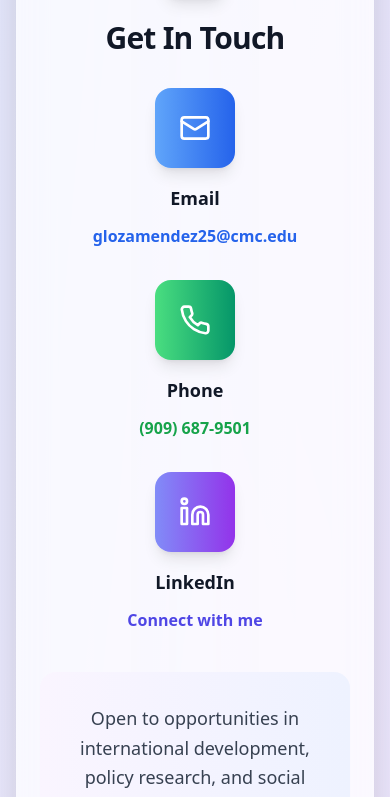
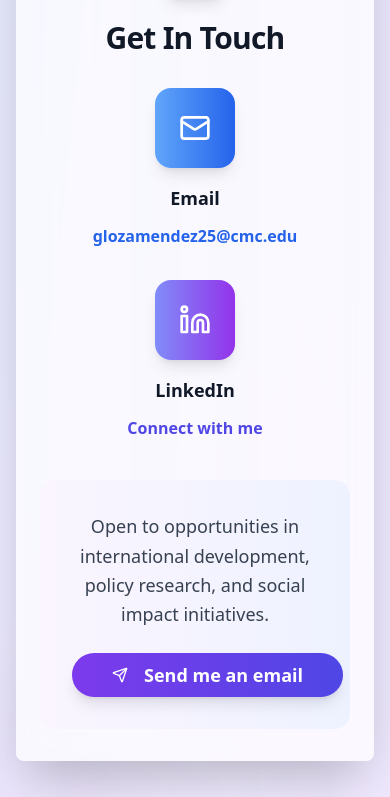
Before and after one commit to glozamendez/global-impact-website, a React (Vite) app: page / in a window 390 px wide. Shown: the part 7677-8474 px from the top of the page. Built offline with nearby package versions, Linux system fonts and the light colour scheme.

Commit message:
Remove personal phone number
Removes the user's personal phone number from the contact section.

```diff
--- a/src/components/ContactSection.tsx
+++ b/src/components/ContactSection.tsx
@@ -1,7 +1,7 @@
 
 import { Card, CardContent, CardHeader, CardTitle } from "@/components/ui/card";
 import { Button } from "@/components/ui/button";
-import { Mail, Phone, Linkedin, Send, MessageSquare } from "lucide-react";
+import { Mail, Linkedin, Send, MessageSquare } from "lucide-react";
 
 export const ContactSection = () => {
   return (
@@ -28,7 +28,7 @@ export const ContactSection = () => {
             <CardTitle className="text-3xl text-gray-900">Get In Touch</CardTitle>
           </CardHeader>
           <CardContent className="pb-8">
-            <div className="grid md:grid-cols-3 gap-8 mb-10">
+            <div className="grid md:grid-cols-2 gap-8 mb-10">
               <div className="text-center group">
                 <div className="w-20 h-20 bg-gradient-to-r from-blue-400 to-blue-600 rounded-2xl flex items-center justify-center mx-auto mb-4 shadow-lg group-hover:shadow-xl group-hover:scale-110 transition-all duration-300">
                   <Mail className="w-8 h-8 text-white" />
@@ -39,19 +39,6 @@ export const ContactSection = () => {
                   className="text-blue-600 hover:text-blue-800 transition-colors break-all font-semibold text-base"
                 >
                   glozamendez25@cmc.edu
-                </a>
-              </div>
-
-              <div className="text-center group">
-                <div className="w-20 h-20 bg-gradient-to-r from-green-400 to-emerald-600 rounded-2xl flex items-center justify-center mx-auto mb-4 shadow-lg group-hover:shadow-xl group-hover:scale-110 transition-all duration-300">
-                  <Phone className="w-8 h-8 text-white" />
-                </div>
-                <h3 className="font-bold text-gray-900 mb-3 text-lg">Phone</h3>
-                <a
-                  href="tel:+19096879501"
-                  className="text-green-600 hover:text-green-800 transition-colors font-semibold text-base"
-                >
-                  (909) 687-9501
                 </a>
               </div>
 
```
